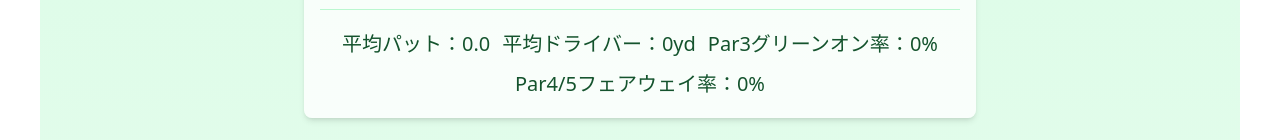
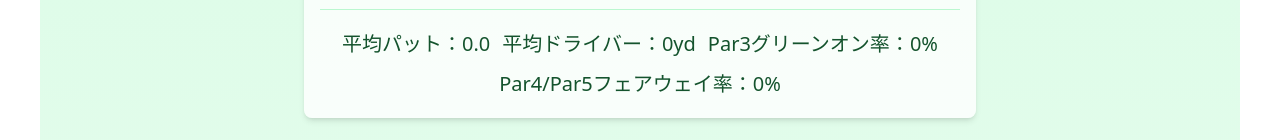
Before and after one commit to reniwasaki/golf-score-simple, a React (Vite) app: page / in a window 1280 px wide. Shown: the part 193-333 px from the top of the page. Built offline with nearby package versions, Linux system fonts and the light colour scheme.

Commit message:
return-syusei7

```diff
--- a/src/App.jsx
+++ b/src/App.jsx
@@ -341,7 +341,7 @@ const App = () => {
         <div>平均パット：{avgPutt}</div>
         <div>平均ドライバー：{avgDrive}yd</div>
         <div>Par3グリーンオン率：{greenOnRate}%</div>
-        <div>Par4/5フェアウェイ率：{fairwayRate}%</div>
+        <div>Par4/Par5フェアウェイ率：{fairwayRate}%</div>
       </div>
 
       {/* ✅ 前半・後半 */}
```
